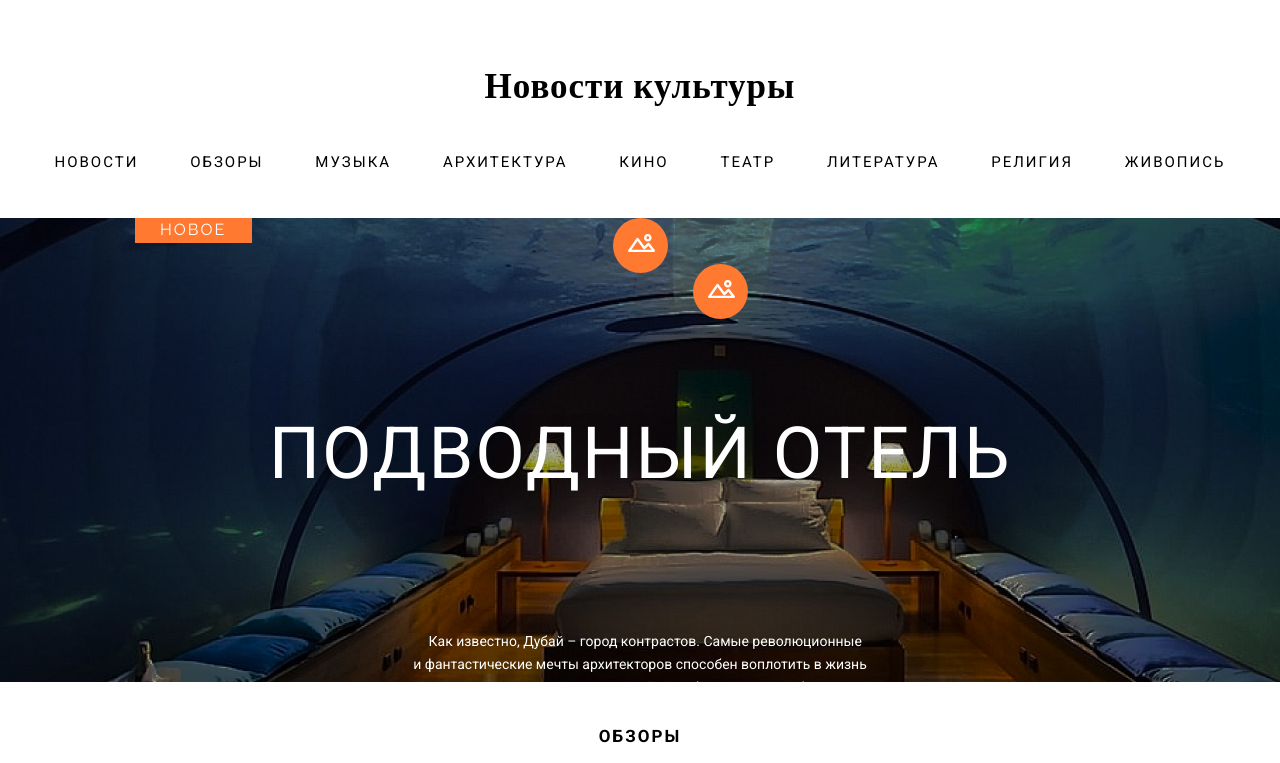
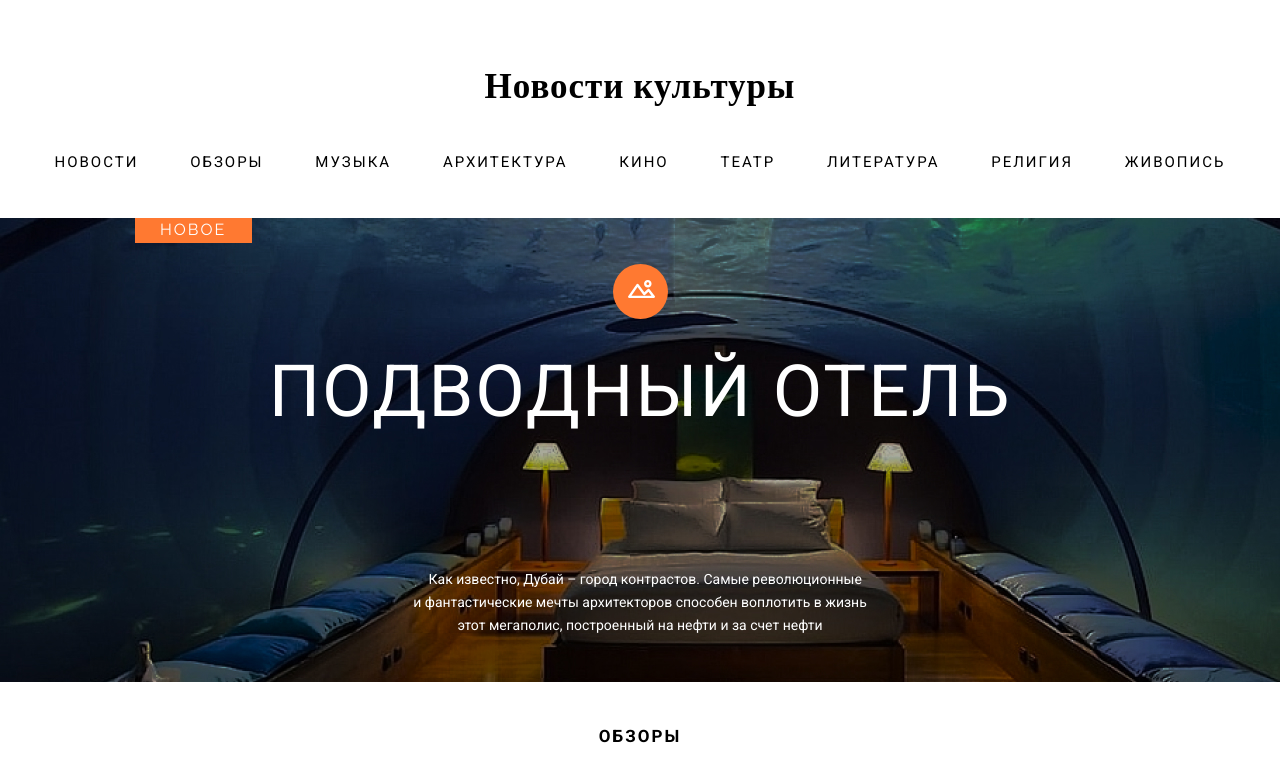
Before and after one commit to chechevichka/san, a plain HTML site: page index.html in a window 1280 px wide. Shown: the top 763 px of the page. Drawn offline with nearby package versions, Linux system fonts and the light colour scheme.

Commit message:
Update style.css

```diff
--- a/style.css
+++ b/style.css
@@ -84,25 +84,20 @@ nav a:hover,
 }
 
 .headline {
-    margin-top: 133px;
+    margin-top: 25px;
     font-size: 72px;
     line-height: 84px;
     letter-spacing: 2px;
     font-weight: normal;
     text-transform: uppercase;
     margin-bottom: 120px;
-
 }
 
-.headline::before  {
-    margin: 0;
-    content: '';
-    background-image: url(img/mountain.svg);
+.hotel img {
     height: 55px;
     width: 55px;
-    position: absolute;
-    top: 46px;
-    left: 693px;
+    margin-top: 46px ;
+    text-align: center;
 }
 
 .hotel p {
```
